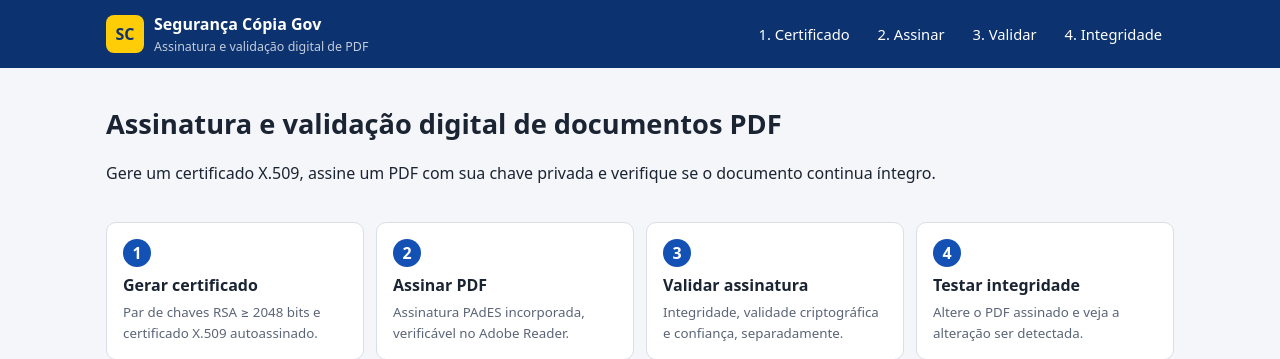
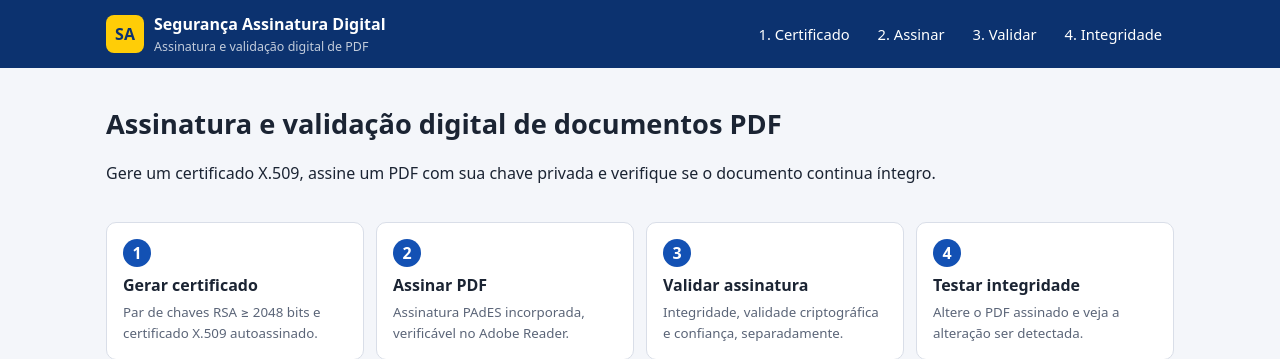
Before and after one commit to ESK1M00/Seguran-a-C-pia-Gov, a Flask app: page / in a window 1280 px wide. Shown: the top 359 px of the page. Run offline with Flask 3, Linux system fonts and the light colour scheme.

Commit message:
Renomeia o site para Segurança Assinatura Digital
Co-Authored-By: Claude Opus 5.5 <noreply@anthropic.com>
Claude-Session: https://claude.ai/code/session_01HvrGV8wd9Fdn2ywMmnB1ER

```diff
--- a/Segurança Cópia Gov/app.py
+++ b/Segurança Cópia Gov/app.py
@@ -1,5 +1,5 @@
 """
-Segurança Cópia Gov — aplicação web (Flask)
+Segurança Assinatura Digital — aplicação web (Flask)
 ============================================
 
 Este arquivo contém apenas a CAMADA WEB: recebe os formulários, chama as
--- a/Segurança Cópia Gov/seguranca/__init__.py
+++ b/Segurança Cópia Gov/seguranca/__init__.py
@@ -1,5 +1,5 @@
 """
-Pacote com a lógica de segurança da aplicação "Segurança Cópia Gov".
+Pacote com a lógica de segurança da aplicação "Segurança Assinatura Digital".
 
 Módulos:
   certificados.py -> Funcionalidade 1: chaves RSA e certificados X.509
--- a/Segurança Cópia Gov/static/estilo.css
+++ b/Segurança Cópia Gov/static/estilo.css
@@ -1,4 +1,4 @@
-/* Estilo da aplicação Segurança Cópia Gov (tema claro e escuro automático) */
+/* Estilo da aplicação Segurança Assinatura Digital (tema claro e escuro automático) */
 :root {
   --fundo: #f4f6fa;
   --superficie: #ffffff;
--- a/Segurança Cópia Gov/templates/base.html
+++ b/Segurança Cópia Gov/templates/base.html
@@ -3,15 +3,15 @@
 <head>
   <meta charset="utf-8">
   <meta name="viewport" content="width=device-width, initial-scale=1">
-  <title>{% block titulo %}Segurança Cópia Gov{% endblock %} · Assinatura Digital de PDF</title>
+  <title>{% block titulo %}Início{% endblock %} · Segurança Assinatura Digital</title>
   <link rel="stylesheet" href="{{ url_for('static', filename='estilo.css') }}">
 </head>
 <body>
 <header class="topo">
   <div class="faixa">
     <a class="marca" href="{{ url_for('inicio') }}">
-      <span class="selo">SC</span>
-      <span><strong>Segurança Cópia Gov</strong><small>Assinatura e validação digital de PDF</small></span>
+      <span class="selo">SA</span>
+      <span><strong>Segurança Assinatura Digital</strong><small>Assinatura e validação digital de PDF</small></span>
     </a>
     <nav>
       <a href="{{ url_for('certificado') }}" class="{{ 'ativo' if request.endpoint == 'certificado' }}">1. Certificado</a>
```
Also changed, not shown: Segurança Cópia Gov/README.md.
